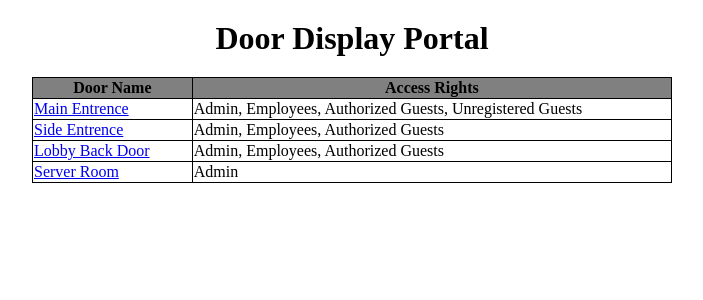
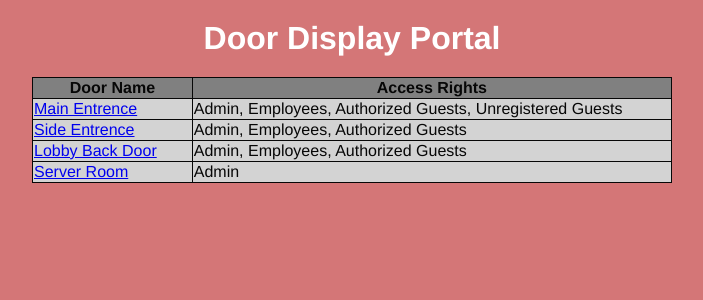
Before and after one commit to darkestmidnight/fedcodeathon2018, a Django app: a page that uses index/templates/index/scanning_in/doorselect.html in a window 1280 px wide. Shown: the top 300 px of the page, without its empty margins (288-991 px from the left). Run offline with Django 3.2, Linux system fonts and the light colour scheme.

Commit message:
added style doorselect.html

```diff
--- a/index/templates/index/scanning_in/doorselect.html
+++ b/index/templates/index/scanning_in/doorselect.html
@@ -10,10 +10,15 @@
 			width: 100%;
 			min-width: 400px;
 			margin: 0 auto;
+			color: rgb(7, 7, 7);
+            background: #d47677;
+            font-family: "Helvetica Neue",Helvetica,Arial,sans-serif;
 		}
+
 		h1 {
 			text-align: center;
 			margin: 20px auto;
+			color: white;
 		}
 		div {
 			width: 100%;
@@ -27,6 +32,7 @@
 			border-width: 1px;
 			border-spacing: 0;
 			border-collapse: collapse;
+			background-color: lightgray;
 		}
 		td, th {
 			border-style: solid;
@@ -35,13 +41,14 @@
 		th {
 			background: grey;
 		}
+
 	</style>
 </head>
 <body>
 	<h1>
 		Door Display Portal
 	</h1>
-	<div>
+	<div class="content">
 		<table align="center">
 			<tr>
 				<th>
```
